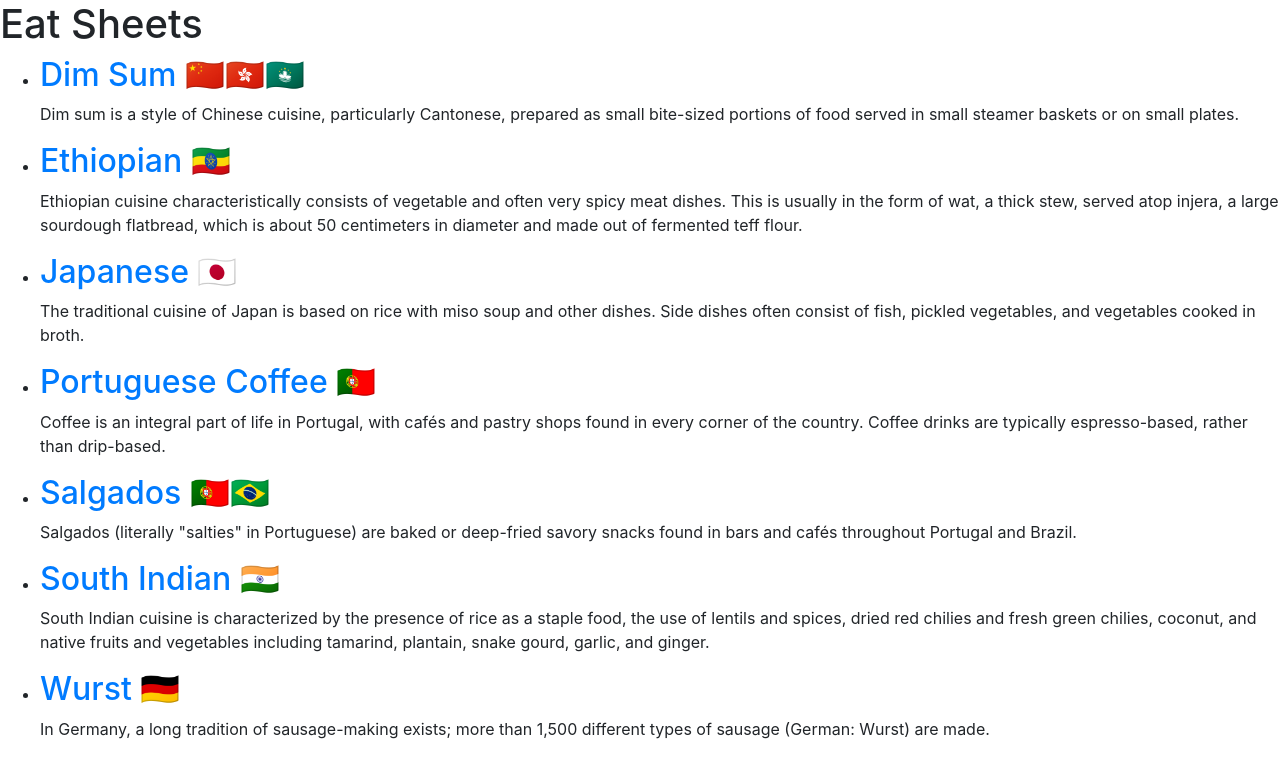
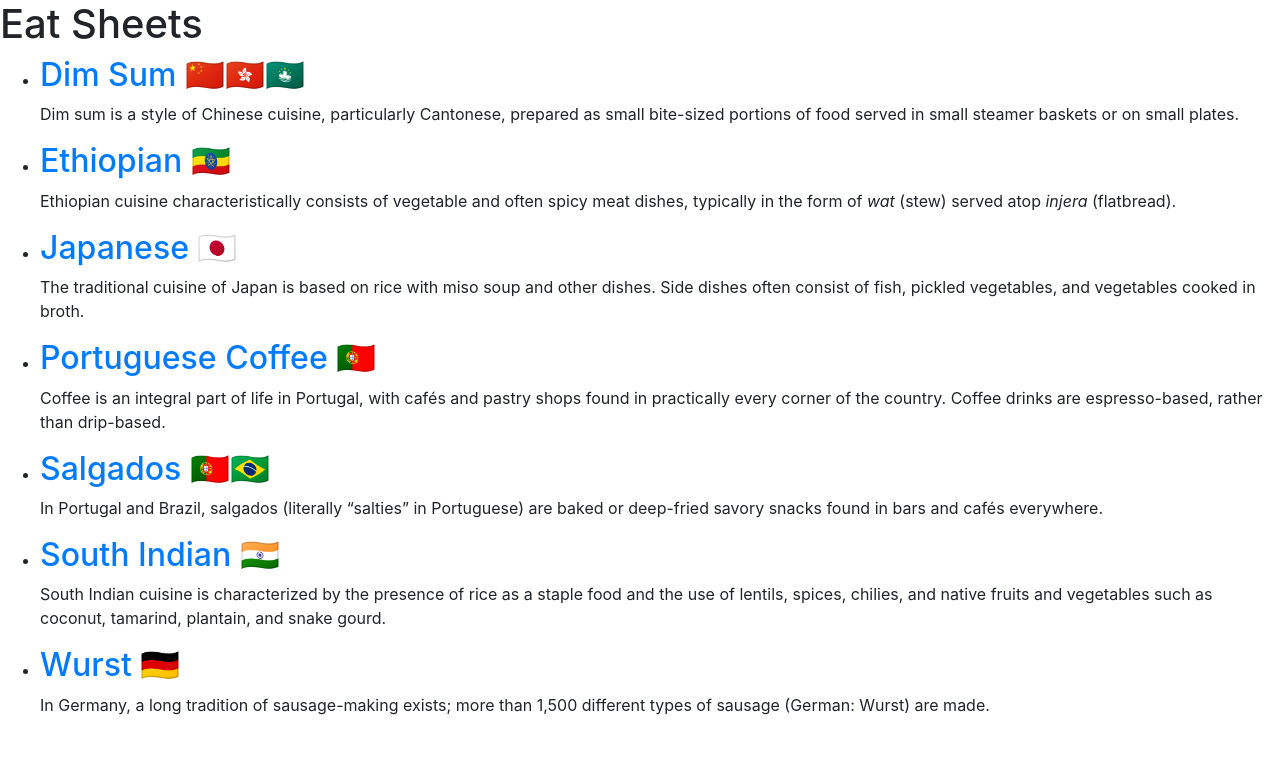
Before and after one commit to jrc/EatSheets, a Jekyll site: the page built from index.html, in a window 1280 px wide. Shown: the top 778 px of the page. Built offline with Jekyll 4.4.1, drawn with Linux system fonts in a browser that asks for light colours; nearby versions of some CDN libraries.

Commit message:
Tweak descriptions

```diff
--- a/_cuisines/ethiopian.md
+++ b/_cuisines/ethiopian.md
@@ -4,12 +4,12 @@ title: Ethiopian
 flags: 🇪🇹
 img_path: "assets/img/ethiopian"
 permalink: /ethiopian/
-description: Ethiopian cuisine characteristically consists of vegetable and often very spicy meat dishes. This is usually in the form of wat, a thick stew, served atop injera, a large sourdough flatbread, which is about 50 centimeters in diameter and made out of fermented teff flour.
+description: Ethiopian cuisine characteristically consists of vegetable and often spicy meat dishes, typically in the form of <i>wat</i> (stew) served atop <i>injera</i> (flatbread).
 dishes:
   - name: wat (ወጥ)
     name_alt: we̠t’, wot
-    summary: a meat or vegetable stew, prepared with onions, spices, and niter kibbeh (seasoned clarified butter)
-    notes: The mainstay of Ethiopian cuisine, eaten with injera (sourdough flatbread made of teff flour).
+    summary: a thick meat or vegetable stew, prepared with onions, spices, and niter kibbeh (seasoned clarified butter)
+    notes: The mainstay of Ethiopian cuisine, eaten with <i>injera</i> (sourdough flatbread made of teff flour).
     image: 500px-Ethiopian_wat.jpg
     wikipedia_en: https://en.wikipedia.org/wiki/Wat_(food)
     dietary_restrictions: meat
--- a/_cuisines/portuguesecoffee.md
+++ b/_cuisines/portuguesecoffee.md
@@ -4,7 +4,7 @@ title: Portuguese Coffee
 flags: 🇵🇹
 img_path: "assets/img/portuguesecoffee"
 permalink: /portuguesecoffee/
-description: Coffee is an integral part of life in Portugal, with cafés and pastry shops found in every corner of the country. Coffee drinks are typically espresso-based, rather than drip-based.
+description: Coffee is an integral part of life in Portugal, with cafés and pastry shops found in practically every corner of the country. Coffee drinks are espresso-based, rather than drip-based.
 dishes:
   - name: (um) café
     name_tts_utterance: um café
--- a/_cuisines/salgados.md
+++ b/_cuisines/salgados.md
@@ -4,7 +4,7 @@ title: Salgados
 flags: 🇵🇹🇧🇷
 img_path: "assets/img/salgados"
 permalink: /salgados/
-description: Salgados (literally "salties" in Portuguese) are baked or deep-fried savory snacks found in bars and cafés throughout Portugal and Brazil.
+description: In Portugal and Brazil, salgados (literally “salties” in Portuguese) are baked or deep-fried savory snacks found in bars and cafés everywhere.
 dishes:
   - name: pastel de bacalhau [Lisbon, Brazil]; bolinho de bacalhau [N. Portugal]
     name_alt: bolo de bacalhau
--- a/_cuisines/southindian.md
+++ b/_cuisines/southindian.md
@@ -4,7 +4,7 @@ title: South Indian
 flags: 🇮🇳
 img_path: "assets/img/southindian"
 permalink: /southindian/
-description: South Indian cuisine is characterized by the presence of rice as a staple food, the use of lentils and spices, dried red chilies and fresh green chilies, coconut, and native fruits and vegetables including tamarind, plantain, snake gourd, garlic, and ginger.
+description: South Indian cuisine is characterized by the presence of rice as a staple food and the use of lentils, spices, chilies, and native fruits and vegetables such as coconut, tamarind, plantain, and snake gourd.
 wikipedia_en: https://en.wikipedia.org/wiki/South_Indian_cuisine
 dishes:
   - name: chapati (चपाती)
```
